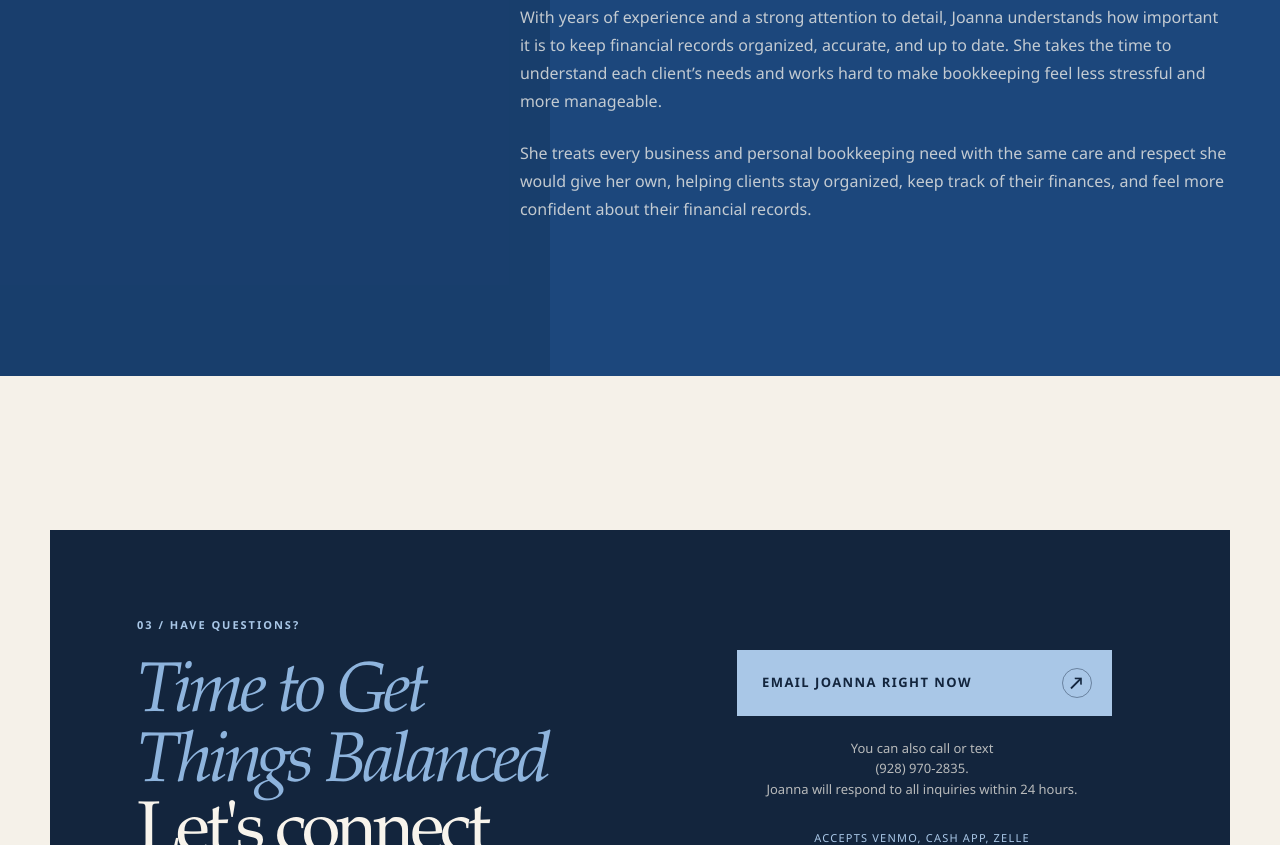
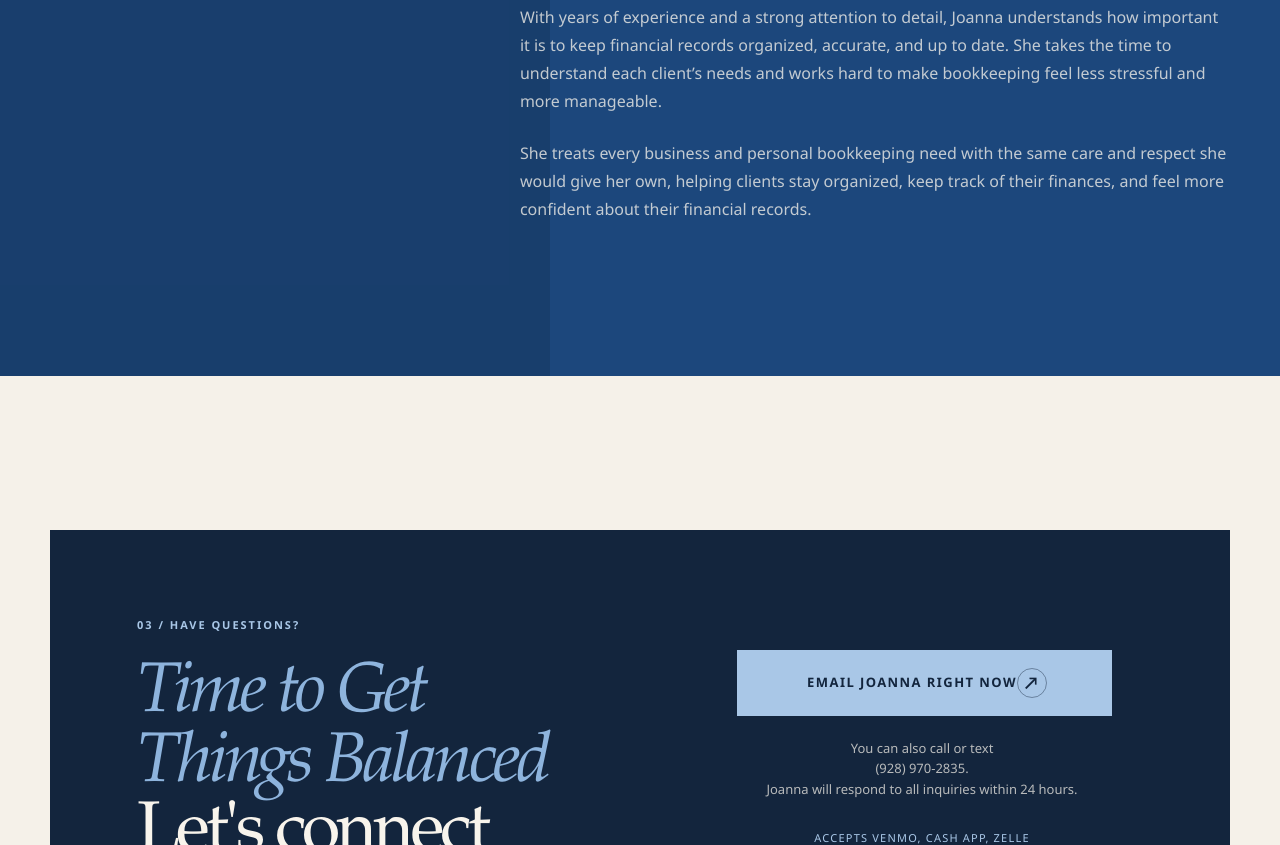
Before and after one commit to kendrahartnett/just-doing-the-books, a plain HTML site: page index.html in a window 1280 px wide. Shown: the part 1955-2800 px from the top of the page. Drawn offline with Linux system fonts and the light colour scheme.

Commit message:
Ui-polish on contact section. Manual css updates for styling.

```diff
--- a/index.html
+++ b/index.html
@@ -14,7 +14,6 @@
     <script src="main.js" defer></script>
   </head>
   <body>
-    <a class="skip-link" href="#main-content">Skip to main content</a>
 
     <header class="hero" id="top">
       <div class="topbar page-width">
--- a/styles.css
+++ b/styles.css
@@ -458,7 +458,7 @@ h2 em {
   max-width: 375px;
   min-height: 66px;
   align-items: center;
-  justify-content: space-between;
+  justify-content: center;
   padding: 0 20px 0 25px;
   color: var(--ink);
   background: #a9c7e7;
```
